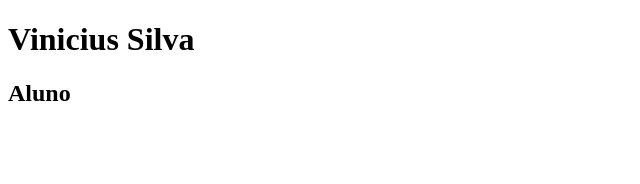
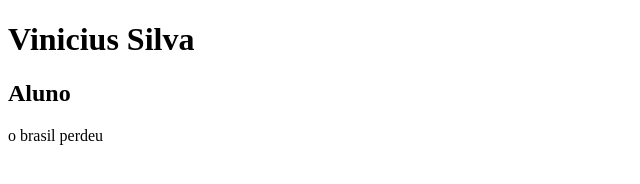
Before and after one commit to lilvinicius/VCSMS13A2, a plain HTML site: page index.html in a window 1280 px wide. Shown: the whole page, without its empty margins (0-640 px from the left). Drawn offline with Linux system fonts and the light colour scheme.

Commit message:
Update index.html

```diff
--- a/index.html
+++ b/index.html
@@ -8,6 +8,6 @@
 <body>
 <h1> Vinicius Silva </h1>
 <h2> Aluno </h2>
-
+<span> o brasil perdeu </span>
 </body>
 </html>
```
